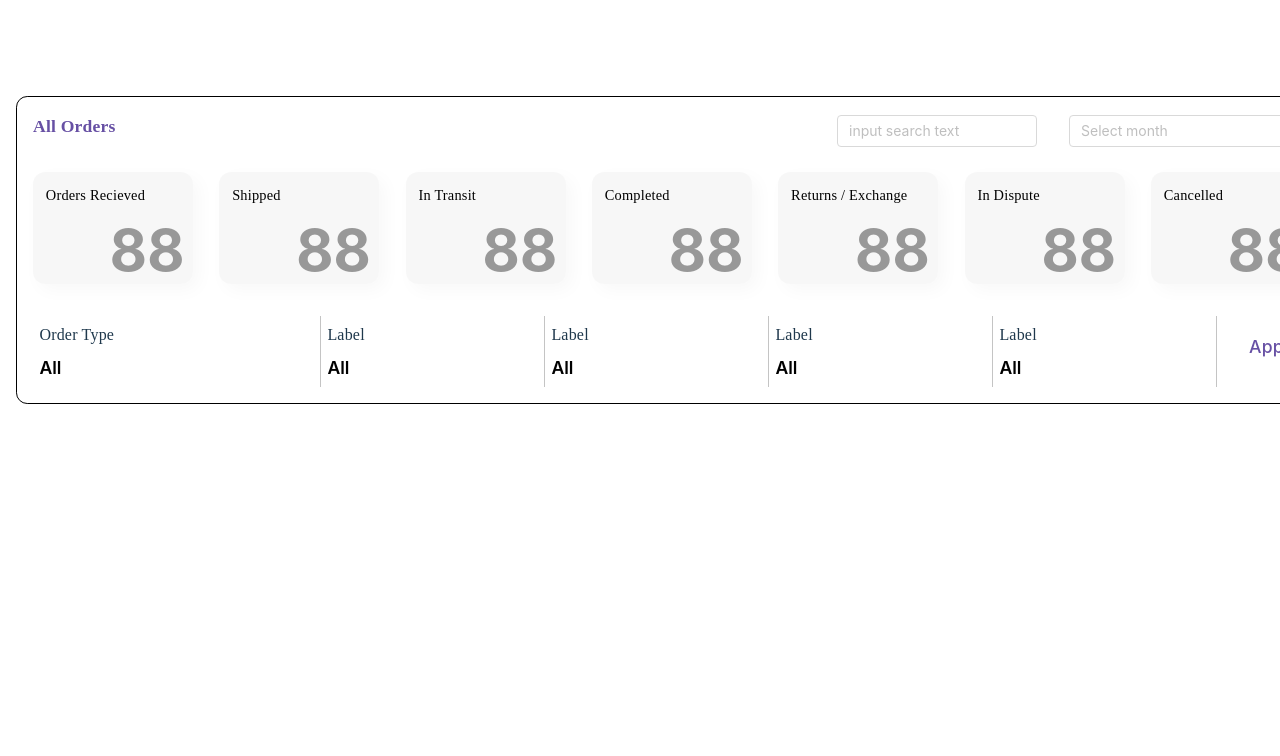
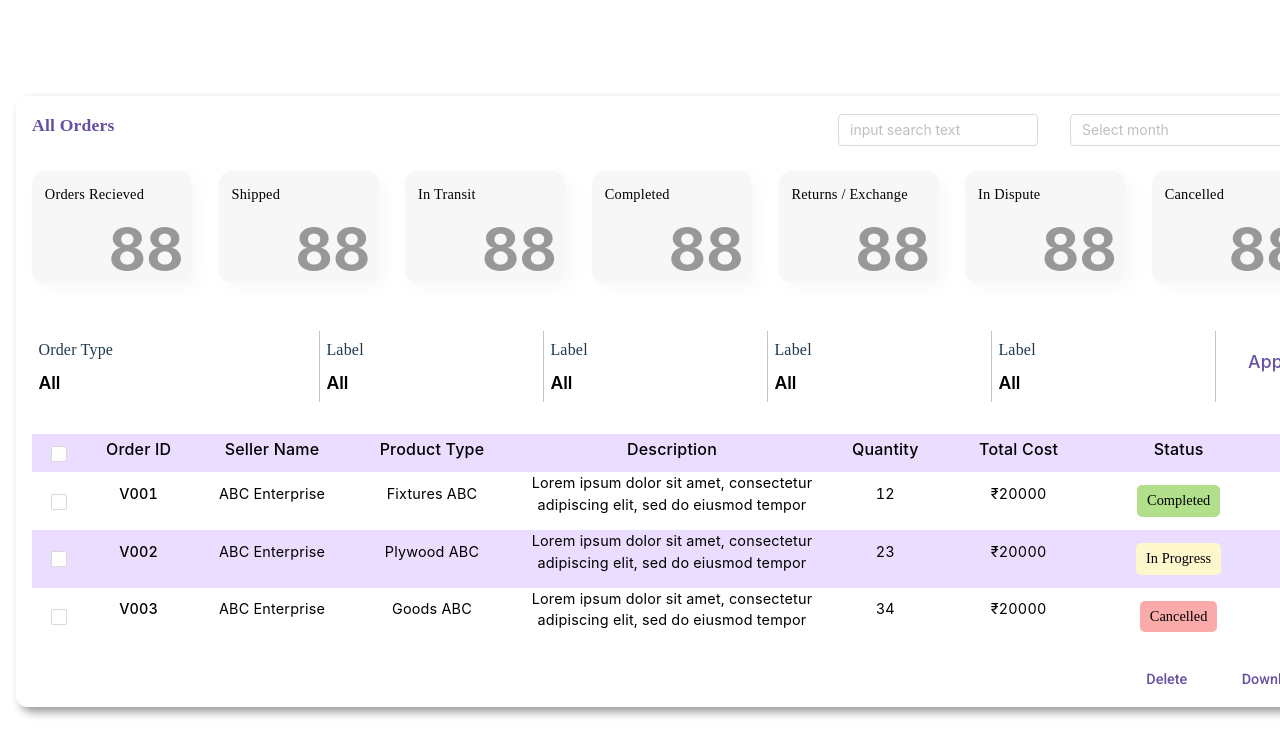
Before and after one commit to Prodyme/ProdymeWeb, a Vue app: page /AdminOrders in a window 1280 px wide. Shown: the top 756 px of the page. Built offline with nearby package versions, Linux system fonts and the light colour scheme; what lottie-web-vue would draw is missing.

Commit message:
complete orders page

```diff
--- a/src/views/AdminOrders.vue
+++ b/src/views/AdminOrders.vue
@@ -76,6 +76,134 @@
                </div>
                <h3>Apply</h3>
            </div>
+           <div class="orders-list">
+               <div class="orders-header row-color">
+                   <a-row>
+                    <a-col :span="1" >
+                        <a-checkbox @change="onChange" style="display: flex; justify-content: center; align-items: center; margin-top: 0.6rem"></a-checkbox>
+                    </a-col>
+                    <a-col :span="2" >
+                        <h3 class="heading">Order ID</h3>
+                    </a-col>
+                    <a-col :span="3" >
+                        <h3 class="heading">Seller Name</h3>
+                    </a-col>
+                    <a-col :span="3" >
+                        <h3 class="heading">Product Type</h3>
+                    </a-col>
+                    <a-col :span="6" >
+                        <h3 class="heading">Description</h3>
+                    </a-col>
+                    <a-col :span="2">
+                        <h3 class="heading">Quantity</h3>
+                    </a-col>
+                    <a-col :span="3">
+                        <h3 class="heading">Total Cost</h3>
+                    </a-col>
+                    <a-col :span="3" >
+                        <h3 class="heading">Status</h3>
+                    </a-col>
+                    <a-col :span="1">
+                    </a-col>
+                </a-row>
+               </div>
+               <div class="content">
+                  <a-row class="order-row">
+                    <a-col :span="1" style="display: flex; justify-content: center">
+                        <a-checkbox @change="onChange"></a-checkbox>
+                    </a-col>
+                    <a-col :span="2">
+                        <p class="content-heading" style="font-weight: 500">V001</p>
+                    </a-col>
+                    <a-col :span="3">
+                        <p class="content-heading">ABC Enterprise</p>
+                    </a-col>
+                    <a-col :span="3">
+                        <p class="content-heading">Fixtures ABC</p>
+                    </a-col>
+                    <a-col :span="6" >
+                        <p class="content-heading">Lorem ipsum dolor sit amet, consectetur adipiscing elit, sed do eiusmod tempor</p>
+                    </a-col>
+                    <a-col :span="2">
+                        <p class="content-heading">12</p>
+                    </a-col>
+                    <a-col :span="3">
+                       <p class="content-heading"> ₹20000</p>
+                    </a-col>
+                    <a-col :span="3" style="display: flex;justify-content: center">
+                        <button class="content-btn green">Completed</button>
+                    </a-col>
+                    <a-col :span="1">
+                        <a-icon type="edit" class="content-heading" style="font-size: 1.5rem; cursor: pointer"/>
+                    </a-col>
+                </a-row>
+                  <a-row class="row-color order-row">
+                    <a-col :span="1" style="display: flex; justify-content: center">
+                        <a-checkbox @change="onChange"></a-checkbox>
+                    </a-col>
+                    <a-col :span="2">
+                        <p class="content-heading" style="font-weight: 500">V002</p>
+                    </a-col>
+                    <a-col :span="3">
+                        <p class="content-heading">ABC Enterprise</p>
+                    </a-col>
+                    <a-col :span="3">
+                        <p class="content-heading">Plywood ABC</p>
+                    </a-col>
+                    <a-col :span="6">
+                        <p class="content-heading">Lorem ipsum dolor sit amet, consectetur adipiscing elit, sed do eiusmod tempor</p>
+                    </a-col>
+                    <a-col :span="2">
+                        <p class="content-heading">23</p>
+                    </a-col>
+                    <a-col :span="3">
+                       <p class="content-heading"> ₹20000</p>
+                    </a-col>
+                    <a-col :span="3" style="display: flex;justify-content: center">
+                        <button class="content-btn yellow">In Progress</button>
+                    </a-col>
+                    <a-col :span="1">
+                        <a-icon type="edit" class="content-heading" style="font-size: 1.5rem; cursor: pointer"/>
+                    </a-col>
+                </a-row>
+                  <a-row class="order-row">
+                    <a-col :span="1" style="display: flex; justify-content: center">
+                        <a-checkbox @change="onChange"></a-checkbox>
+                    </a-col>
+                    <a-col :span="2">
+                        <p class="content-heading" style="font-weight: 500">V003</p>
+                    </a-col>
+                    <a-col :span="3">
+                        <p class="content-heading">ABC Enterprise</p>
+                    </a-col>
+                    <a-col :span="3">
+                        <p class="content-heading">Goods ABC</p>
+                    </a-col>
+                    <a-col :span="6">
+                        <p class="content-heading">Lorem ipsum dolor sit amet, consectetur adipiscing elit, sed do eiusmod tempor</p>
+                    </a-col>
+                    <a-col :span="2">
+                        <p class="content-heading">34</p>
+                    </a-col>
+                    <a-col :span="3">
+                       <p class="content-heading"> ₹20000</p>
+                    </a-col>
+                    <a-col :span="3" style="display: flex;justify-content: center">
+                        <button class="content-btn red">Cancelled</button>
+                    </a-col>
+                    <a-col :span="1">
+                        <a-icon type="edit" class="content-heading" style="font-size: 1.5rem; cursor: pointer"/>
+                    </a-col>
+                </a-row>
+               </div>
+           </div>
+           <div class="other-options">
+               <button class="delete button">Delete</button>
+               <a-icon type="delete" class="icon"/>
+
+               <button class="download button">Download</button>
+               <a-icon type="arrow-down" class="icon"/>
+           </div>
        </div>
     </section>
 </template>
@@ -83,20 +211,30 @@
 <script>
 export default{
     name: 'AdminOrders',
-
+    data() {
+      return {
+        ex4: 'indigo',
+      }
+    },
+    methods: {
+    onChange(e) {
+      console.log(`checked = ${e.target.checked}`);
+    },
+  },
 }
 </script>
 
 <style scoped>
     .orders-body{
         background-color: white;
-        border: 1px solid black;
+        /* border: 1px solid black; */
         width: 82rem;
         position: absolute;
         left: 1rem;
         top: 6rem;
         border-radius: 0.7rem;
         padding: 1rem;
+        box-shadow: 5px 5px 10px #989898;
     }
     .header{
         display: flex;
@@ -140,7 +278,7 @@ export default{
         font-weight: 700;
     }
     .order-filter{
-        margin-top: 2rem;
+        margin-top: 3rem;
         display: flex;
     }
     .order-filter h3{
@@ -172,4 +310,68 @@ export default{
         justify-content: space-between;
         text-align: center;
     }
+    .orders-list{
+        margin-top: 2rem;
+    }
+    .row-color{
+        background-color: #EADDFF;
+    }
+    .orders-header{
+        padding: 3px 0px;
+    }
+    .heading{
+        font-size: 1rem;
+        display: flex;
+        justify-content: center;
+        align-items: center;
+        color: black;
+    }
+    .content-heading{
+        display: flex;
+        text-align: center;
+        justify-content: center;
+        font-size: 0.9rem;
+        color: black;
+    }
+    .content-btn{
+        padding: 5px 10px;
+        border-radius: 5px;
+        color: black;
+        font-family: Poppins;
+        font-size: 0.9rem;
+    }
+    .green{
+        background-color: #B2DF8A;
+    }
+    .yellow{
+        background-color: #FFF7CC;
+    }
+    .red{
+        background-color: #FBAAAA;
+    }
+    .order-row{
+        display: flex;
+        align-items: center;
+    }
+    .other-options{
+        display:  flex;
+        justify-content: flex-end;
+        text-align: center;
+        margin-top: 1.5rem;
+    }
+    .download{
+        margin-left: 3rem;
+    }
+    .button{
+        font-family: Roboto;
+        font-size: 0.9rem;
+        font-weight: 500;
+        color: #6750A4;
+    }
+    .icon{
+        margin-left: 0.4rem;
+        font-size: 0.9rem;
+        margin-top: 0.2rem;
+        color: #6750A4;
+    }
 </style>
```
